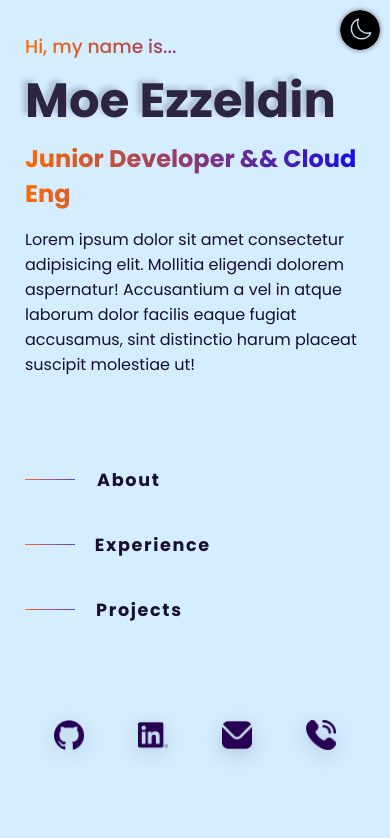
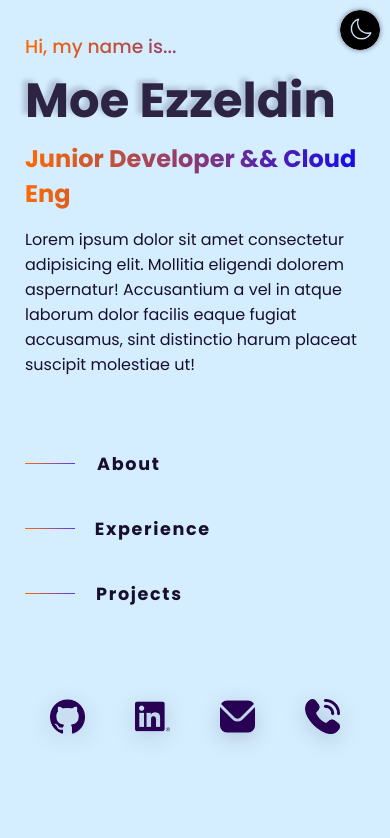
Before and after one commit to MoeEzzeldin/Portfolio-Web-App-moe-ezz-me, a Vue app: page / in a window 390 px wide. Shown: the top 838 px of the page. Built offline with nearby package versions, Linux system fonts and the light colour scheme; a web font is replaced by a local one.

Commit message:
readjusting mobile vh

```diff
--- a/src/components/Sticky-About.vue
+++ b/src/components/Sticky-About.vue
@@ -74,7 +74,7 @@ export default {
   grid-template-rows: 1fr .5fr .5fr;
   justify-content: space-between;
   height: 95vh;
-  gap: 5rem;
+  gap: 4rem;
 }
 .main >*:not(:last-child) {
   margin-left: 25px;
@@ -186,6 +186,7 @@ main .holder:hover a {
 .footer .icons {
   display: flex;
   justify-content: space-evenly;
+  align-items: center;
 }
 
 .footer .copy {
@@ -195,13 +196,14 @@ main .holder:hover a {
 .footer a img {
   font-weight: 400;
   font-style: normal;
-  height: 30px;
-  width: 30px;
+  height: 35px;
+  width: 35px;
   filter: drop-shadow(0px 5px 10px var(--shadow-color));
   transition:
     transform 0.3s ease,
     filter 0.3s ease;
 }
+
 .footer a img:hover {
   transform: scale(1.1);
 }
```
Also changed, not shown: src/assets/Normalize.css.
